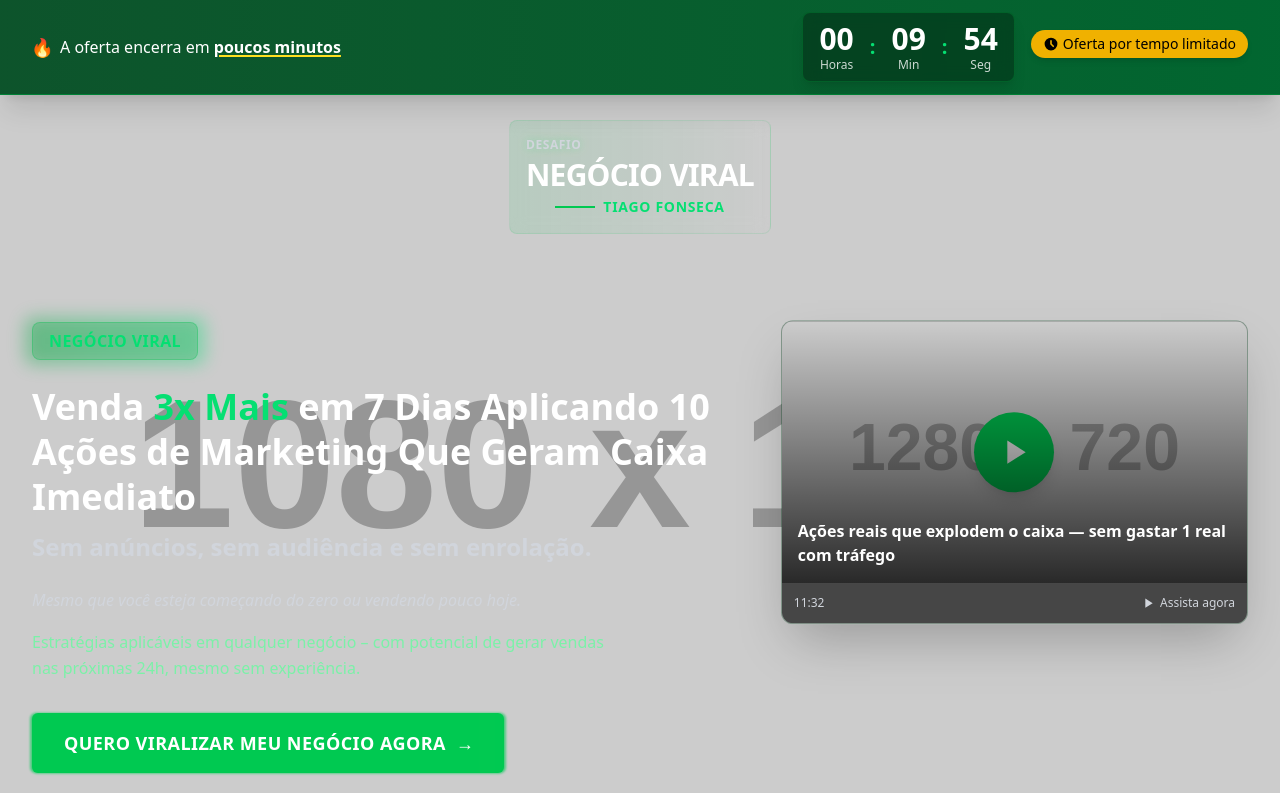
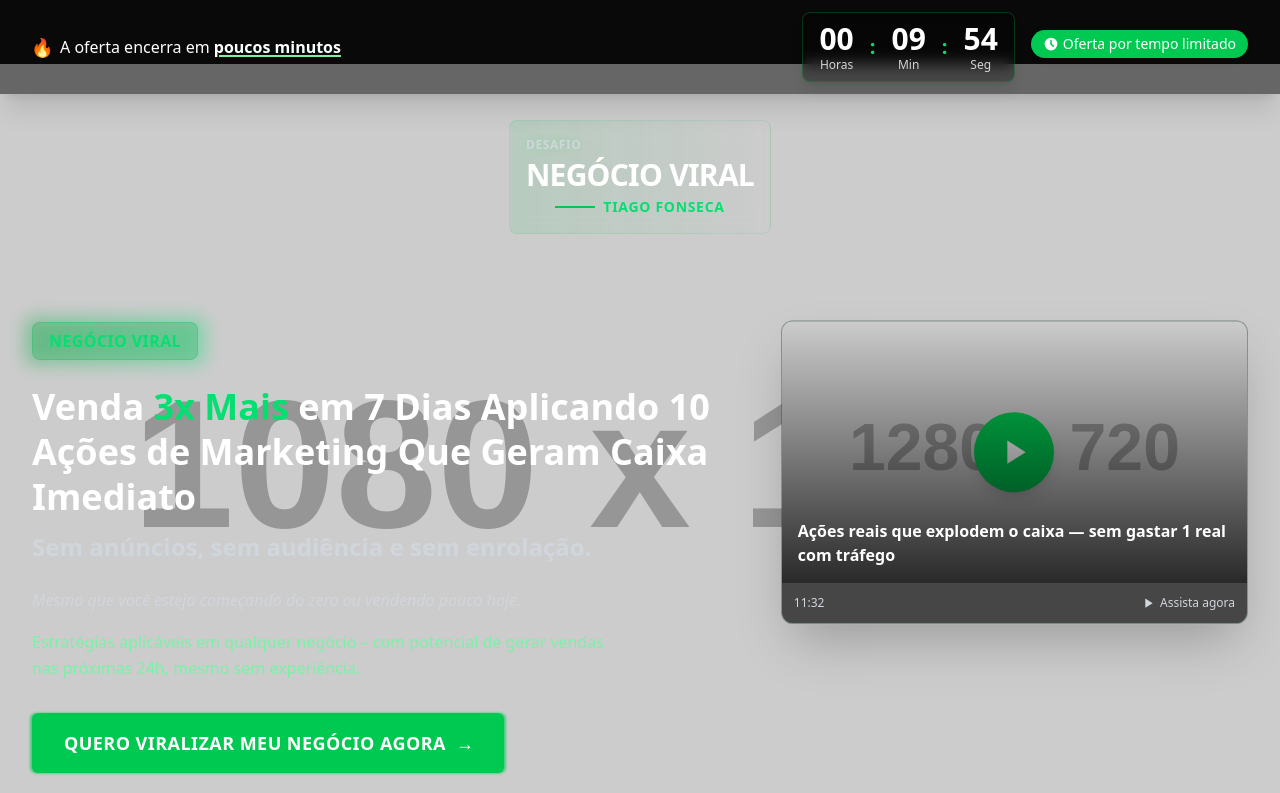
Before and after one commit to MundoPictures/tiagofonsecanet, a React (Vite) app: page /negocio-viral in a window 1280 px wide. Shown: the top 793 px of the page. Built offline with nearby package versions, Linux system fonts and the light colour scheme.

Commit message:
feat: Changing yellow

```diff
--- a/src/components/NegocioViral/BonusSection.tsx
+++ b/src/components/NegocioViral/BonusSection.tsx
@@ -36,7 +36,7 @@ const bonuses = [
       "Liberado após a sua primeira ação de venda implementada. Uma surpresa que potencializa seus resultados.",
     icon: "gift",
     value: "R$ 197",
-    color: "yellow",
+    color: "green",
   },
 ];
 
@@ -76,7 +76,7 @@ const BonusSection: React.FC = () => {
             <span className="text-green-400">Bônus Especiais</span> de Fundador
           </h2>
           <div className="flex justify-center items-center">
-            <div className="px-4 py-1 bg-yellow-500 text-black text-sm font-bold rounded-full shadow-lg">
+            <div className="px-4 py-1 bg-green-500 text-black text-sm font-bold rounded-full shadow-lg">
               Valor total: R$ 497 — você leva GRÁTIS
             </div>
           </div>
@@ -151,10 +151,10 @@ const BonusSection: React.FC = () => {
           viewport={{ once: true }}
           transition={{ duration: 0.6, delay: 0.5 }}
         >
-          <div className="bg-black/30 p-6 rounded-xl border border-yellow-500/20">
+          <div className="bg-black/30 p-6 rounded-xl border border-green-500/20">
             <div className="flex items-center justify-center mb-4">
               <svg
-                className="w-8 h-8 text-yellow-500 mr-3"
+                className="w-8 h-8 text-green-500 mr-3"
                 fill="currentColor"
                 viewBox="0 0 20 20"
               >
@@ -189,8 +189,8 @@ function getColorClass(color: string): string {
       return "bg-blue-500";
     case "purple":
       return "bg-purple-500";
-    case "yellow":
-      return "bg-yellow-500";
+    case "green":
+      return "bg-green-500";
     default:
       return "bg-green-500";
   }
@@ -204,8 +204,8 @@ function getIconBgClass(color: string): string {
       return "bg-gradient-to-br from-blue-600 to-blue-500";
     case "purple":
       return "bg-gradient-to-br from-purple-600 to-purple-500";
-    case "yellow":
-      return "bg-gradient-to-br from-yellow-600 to-yellow-500";
+    case "green":
+      return "bg-gradient-to-br from-green-600 to-green-500";
     default:
       return "bg-gradient-to-br from-green-600 to-green-500";
   }
--- a/src/components/NegocioViral/CountdownTimer.tsx
+++ b/src/components/NegocioViral/CountdownTimer.tsx
@@ -59,7 +59,8 @@ const CountdownTimer: React.FC<CountdownTimerProps> = ({
       initial={{ y: -100, opacity: 0 }}
       animate={{ y: 0, opacity: 1 }}
       transition={{ duration: 0.5 }}
-      className="fixed top-0 left-0 right-0 z-50 bg-gradient-to-r from-green-900 to-green-800 text-white py-3 shadow-xl border-b border-green-700"
+      className="fixed top-0 left-0 right-0 z-50 bg-opacity-50 bg-black text-white py-3 shadow-xl"
+      style={{ backgroundColor: "rgba(0, 0, 0, 0.5)" }}
     >
       <div className="container mx-auto max-w-7xl px-4 md:px-6 lg:px-8">
         <div className="flex flex-col sm:flex-row justify-between items-center">
@@ -71,7 +72,7 @@ const CountdownTimer: React.FC<CountdownTimerProps> = ({
               transition={{ delay: 0.5 }}
             >
               <motion.span
-                className="inline-block mr-2 text-yellow-300"
+                className="inline-block mr-2 text-green-300"
                 animate={{ scale: [1, 1.2, 1] }}
                 transition={{ duration: 1.5, repeat: Infinity }}
               >
@@ -79,7 +80,7 @@ const CountdownTimer: React.FC<CountdownTimerProps> = ({
               </motion.span>
               <span className="font-light">A oferta encerra em</span>
               <motion.span
-                className="font-bold mx-1 underline decoration-yellow-300 decoration-2 underline-offset-2"
+                className="font-bold mx-1 underline decoration-green-300 decoration-2 underline-offset-2"
                 whileHover={{ scale: 1.05 }}
               >
                 poucos minutos
@@ -141,7 +142,7 @@ const CountdownTimer: React.FC<CountdownTimerProps> = ({
               transition={{ delay: 0.7 }}
             >
               <motion.span
-                className="inline-flex items-center px-3 py-1 text-sm font-medium rounded-full bg-yellow-500 text-black shadow-md"
+                className="inline-flex text-white items-center px-3 py-1 text-sm font-medium rounded-full bg-green-500 text-black shadow-md"
                 whileHover={{ scale: 1.05 }}
                 whileTap={{ scale: 0.95 }}
                 animate={{ y: [0, -3, 0] }}
```
